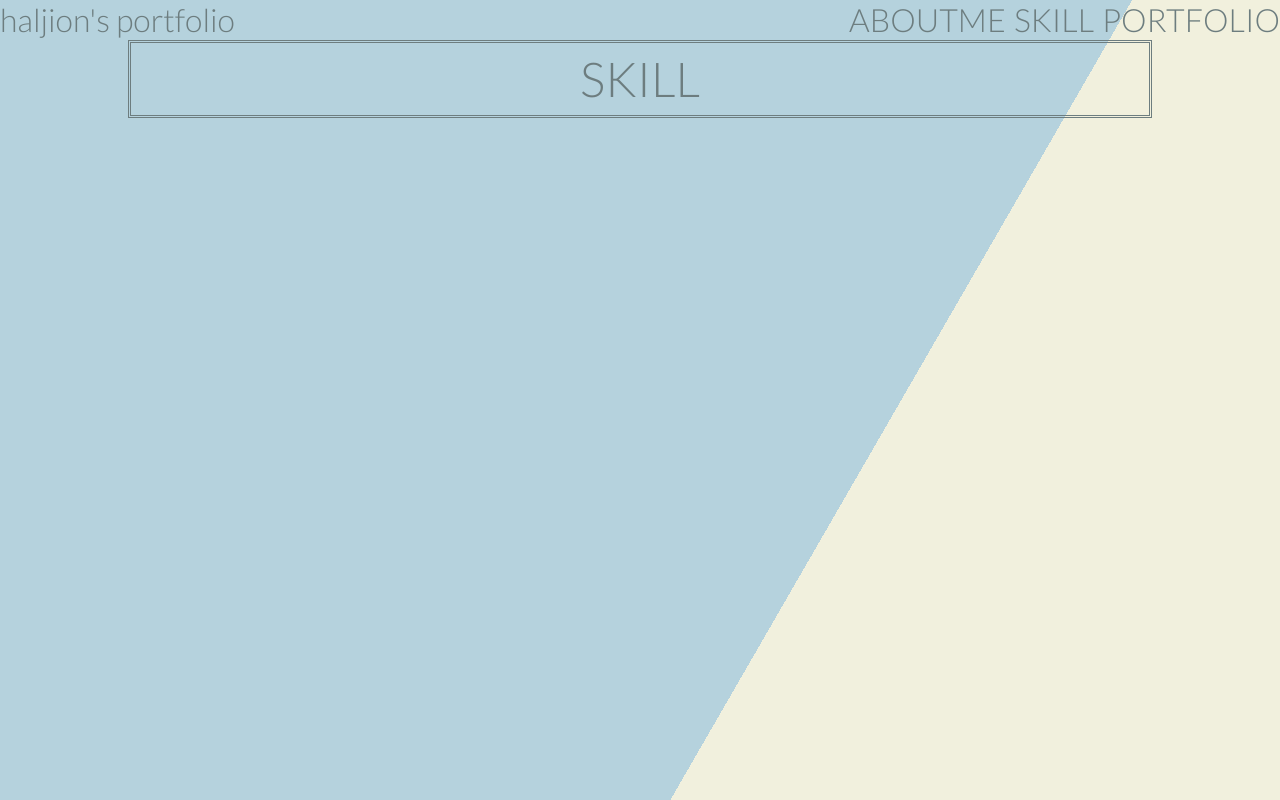
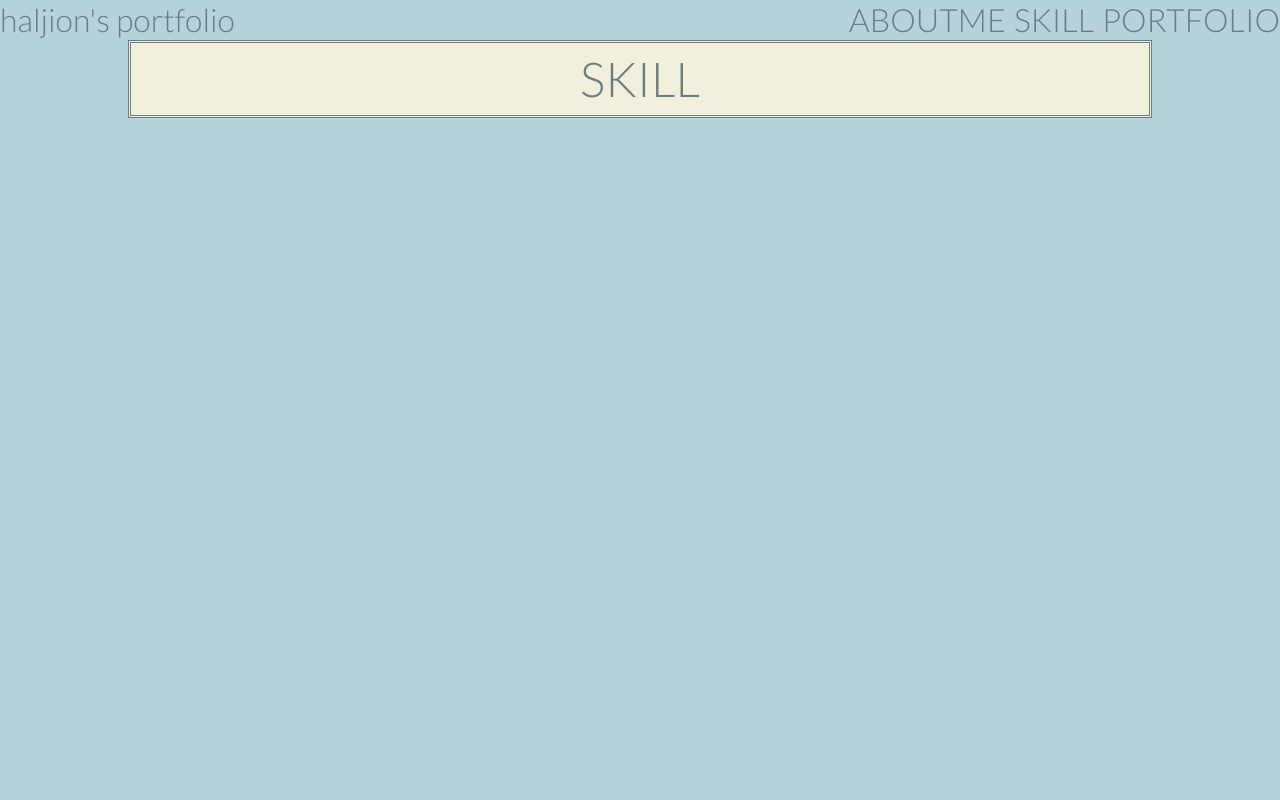
Before and after one commit to haljion/Portfolio-Next, a Next.js app in the folder app/portfolio/: page /skill in a window 1280 px wide. Built offline with nearby package versions, Linux system fonts and the light colour scheme.

Commit message:
pageTitle

```diff
--- a/app/portfolio/src/components/header.tsx
+++ b/app/portfolio/src/components/header.tsx
@@ -1,7 +1,8 @@
 import { Flex, Center, Spacer, HStack } from "@chakra-ui/react";
+import { NextPage } from "next";
 import Link from "next/link";
 
-const Header = () => {
+const Header: NextPage = () => {
   return (
     <Flex color="#6d7d7f" h="5vh" w="100vw" fontSize="2rem">
       <Center>
--- a/app/portfolio/src/components/pageTitle.tsx
+++ b/app/portfolio/src/components/pageTitle.tsx
@@ -1,7 +1,8 @@
 import { Flex, Center, Spacer, HStack } from "@chakra-ui/react";
+import { NextPage } from "next";
 import Link from "next/link";
 
-const Header = () => {
+const PageTitle: NextPage<{ text: string }> = (props) => {
   return (
     <Center
       id="pageTitle"
@@ -11,9 +12,9 @@ const Header = () => {
       bg="#f1f0dd"
       w="80vw"
     >
-      ABOUT ME
+      {props.text}
     </Center>
   );
 };
 
-export default Header;
+export default PageTitle;
--- a/app/portfolio/src/pages/skill.tsx
+++ b/app/portfolio/src/pages/skill.tsx
@@ -3,6 +3,7 @@ import type { NextPage } from "next";
 import Head from "next/head";
 import Link from "next/link";
 import Header from "../components/header";
+import PageTitle from "../components/pageTitle";
 
 const Skill: NextPage = () => {
   return (
@@ -10,22 +11,10 @@ const Skill: NextPage = () => {
       <Head>
         <title>Skill</title>
       </Head>
-      <Box
-        bg="linear-gradient(120deg, #b5d2dd 0 65%, #f1f0dd 65% 100%)"
-        h="100vh"
-        w="100vw"
-      >
+      <Box bgColor="#b5d2dd" h="100vh" w="100vw">
         <Header />
         <VStack h="95vh" w="100vw" color="#6d7d7f" fontSize="3rem">
-          <Center
-            id="pageTitle"
-            borderWidth="medium"
-            borderColor="#6d7d7f"
-            borderStyle="double"
-            w="80vw"
-          >
-            SKILL
-          </Center>
+          <PageTitle text="SKILL" />
         </VStack>
       </Box>
     </>
```
Also changed, not shown: app/portfolio/src/pages/aboutme.tsx (+2 -10 lines), app/portfolio/src/pages/portfolio.tsx (+3 -14 lines).
